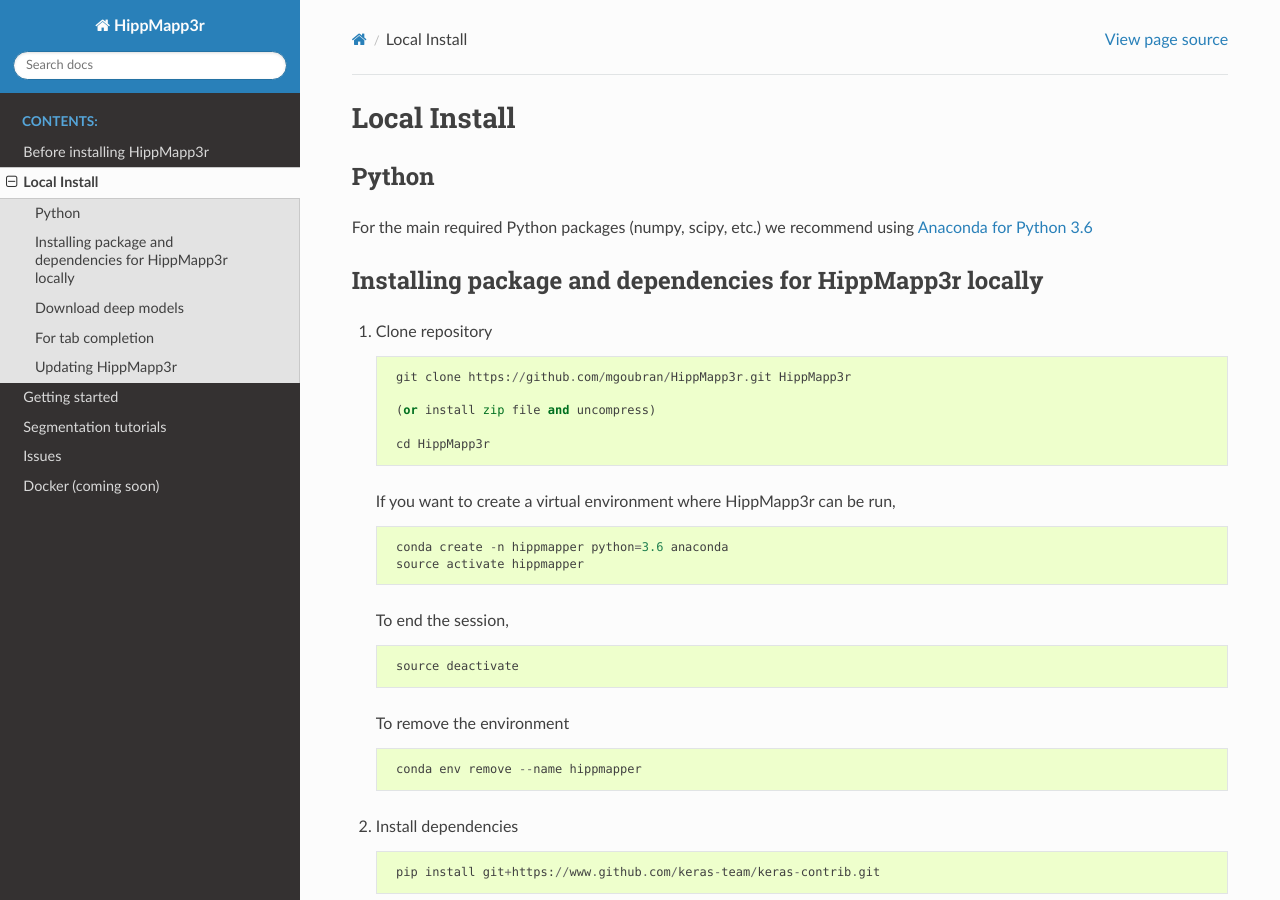
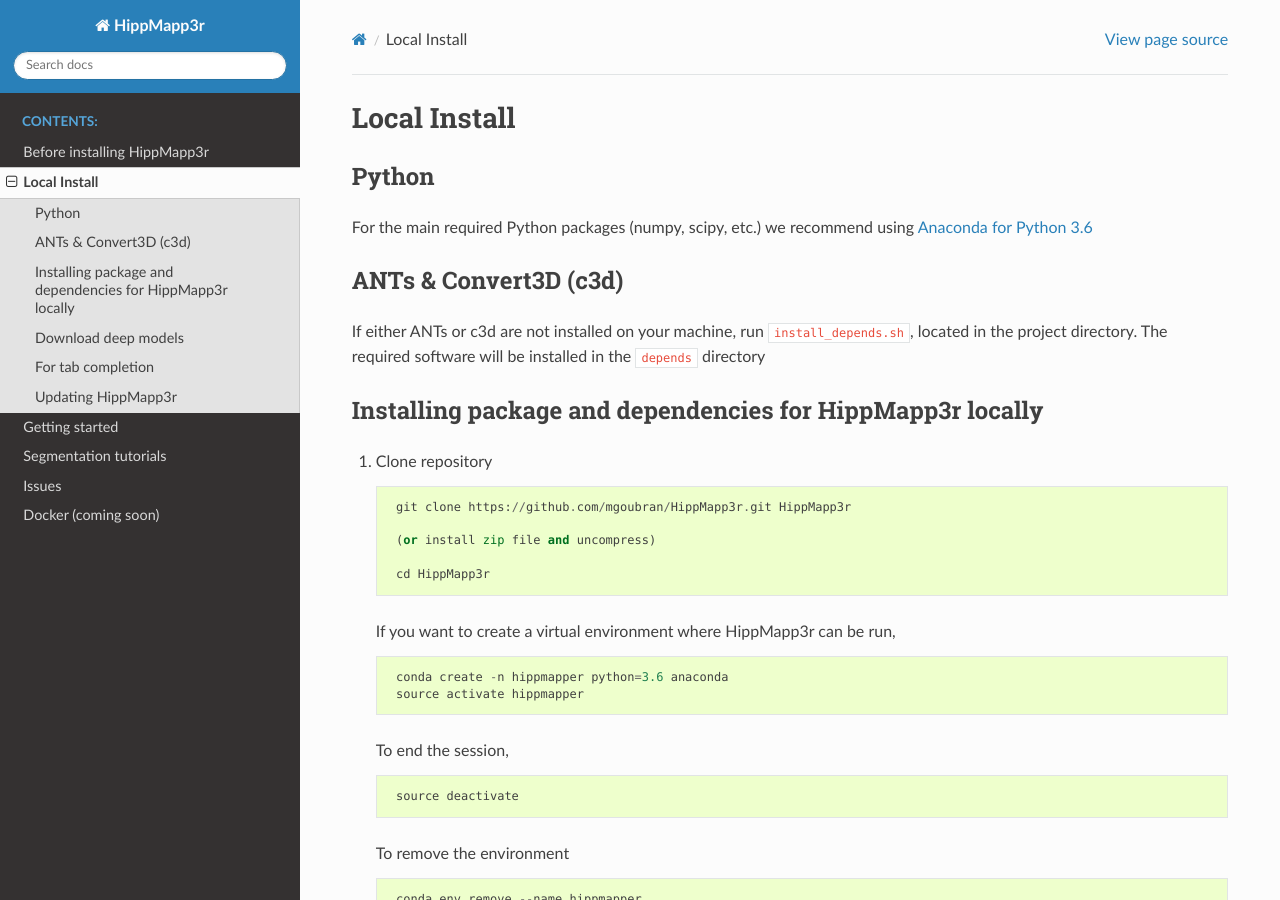
Before and after one commit to AICONSlab/HippMapp3r, a Sphinx documentation site: the page built from docs/install.md, in a window 1280 px wide and 900 px high. Built offline with Sphinx 7.4.7 and the Read the Docs theme 2.0.0, drawn with Linux system fonts in a browser that asks for light colours.

Commit message:
Added reference to local installation script

```diff
--- a/docs/install.md
+++ b/docs/install.md
@@ -3,6 +3,11 @@
 ## Python
 For the main required Python packages (numpy, scipy, etc.) we recommend using
 [Anaconda for Python 3.6](https://www.continuum.io/downloads)
+
+
+## ANTs & Convert3D (c3d)
+
+If either ANTs or c3d are not installed on your machine, run `install_depends.sh`, located in the project directory. The required software will be installed in the `depends` directory
 
 ## Installing package and dependencies for HippMapp3r locally
 
```
